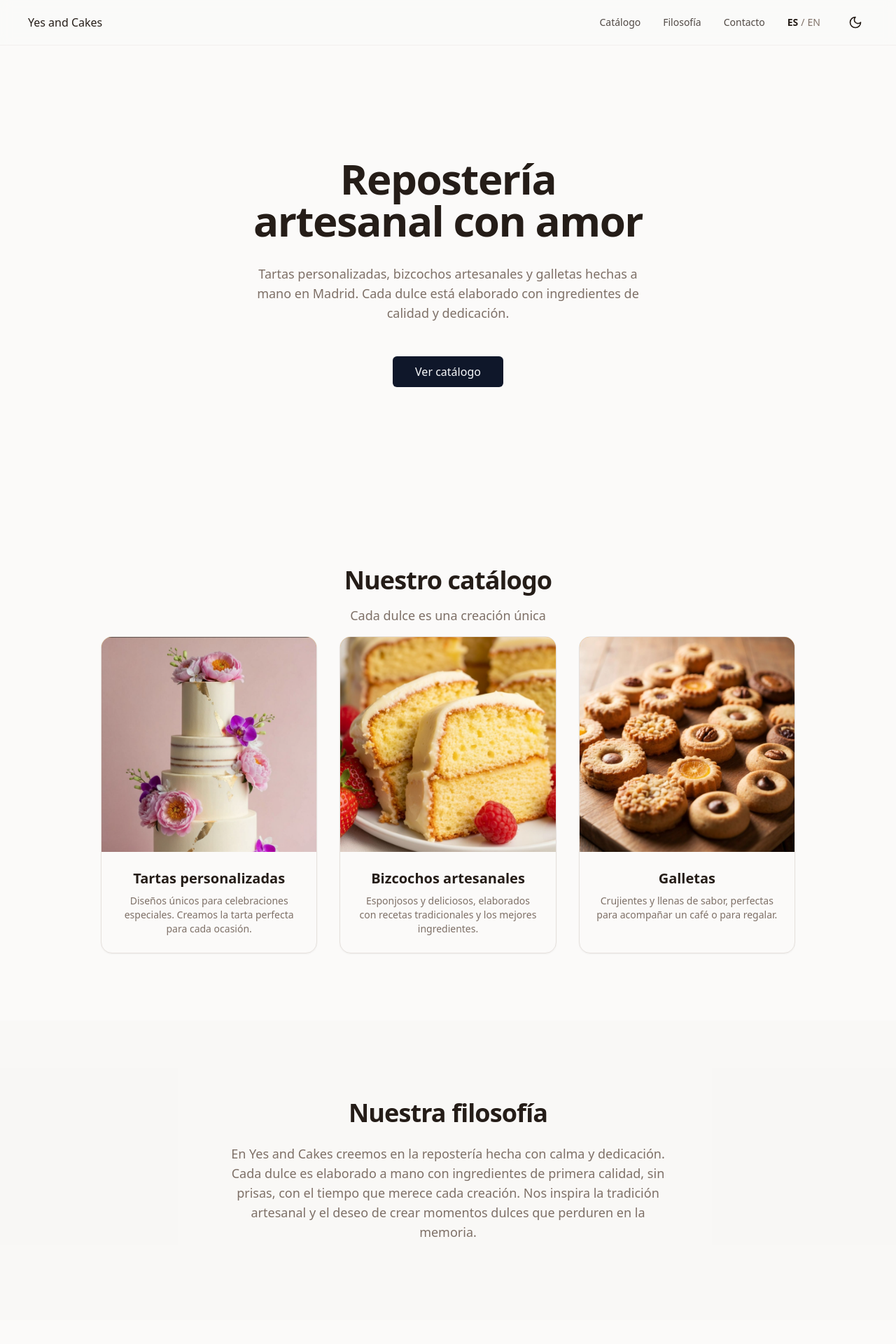
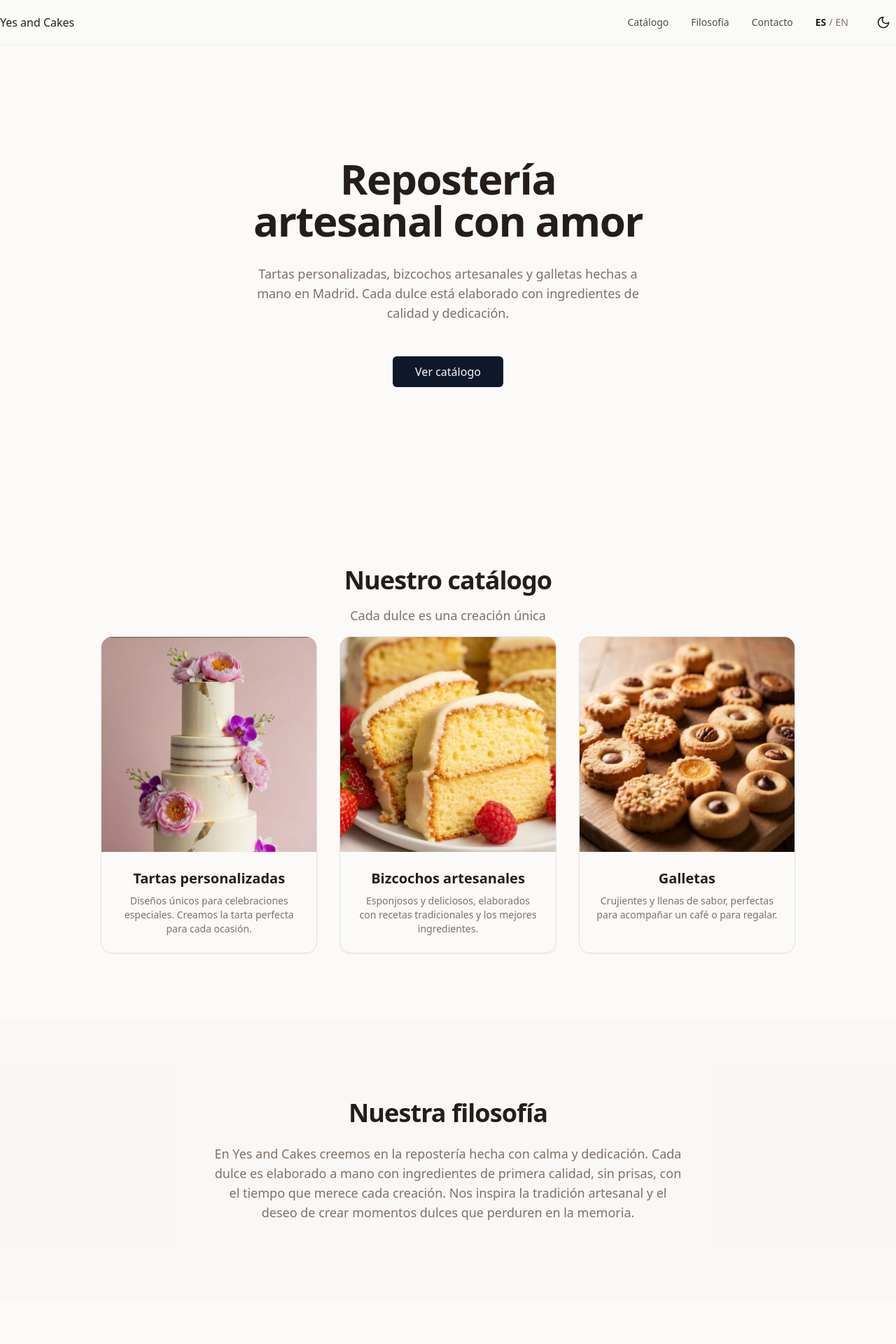
Before and after one commit to Wixflor/yes-and-cakes, a Next.js app: page / in a window 1280 px wide. Shown: the top 1920 px of the page at 70% size. Built offline with nearby package versions, Linux system fonts and the light colour scheme.

Commit message:
Finalize shared layout, header, footer, and sections

```diff
--- a/components/header.tsx
+++ b/components/header.tsx
@@ -52,7 +52,7 @@ export function Header({ lang }: HeaderProps) {
   return (
     <>
       <header className="sticky top-0 z-40 w-full border-b border-border/40 bg-background/95 backdrop-blur supports-[backdrop-filter]:bg-background/60">
-        <div className="flex h-16 items-center justify-between px-4 sm:px-6 lg:px-10">
+        <div className="container flex h-16 items-center justify-between">
           <Link href={homePath}>Yes and Cakes</Link>
 
           {/* Desktop Navigation */}
--- a/components/sections/Philosophy.tsx
+++ b/components/sections/Philosophy.tsx
@@ -15,13 +15,12 @@ export function Philosophy({ lang }: { lang: "es" | "en" }) {
   const content = philosophyContent[lang]
 
   return (
-    <section
-      id="philosophy"
-      className="bg-muted/30 py-28"
-    >
-      <div className="mx-auto max-w-2xl text-center space-y-6 px-4">
+    <section id="philosophy" className="bg-muted/30 py-28">
+      <div className="container">
+      <div className="mx-auto max-w-2xl text-center space-y-6">
         <h2 className="text-balance">{content.title}</h2>
         <p>{content.text}</p>
+      </div>
       </div>
     </section>
   )
```
